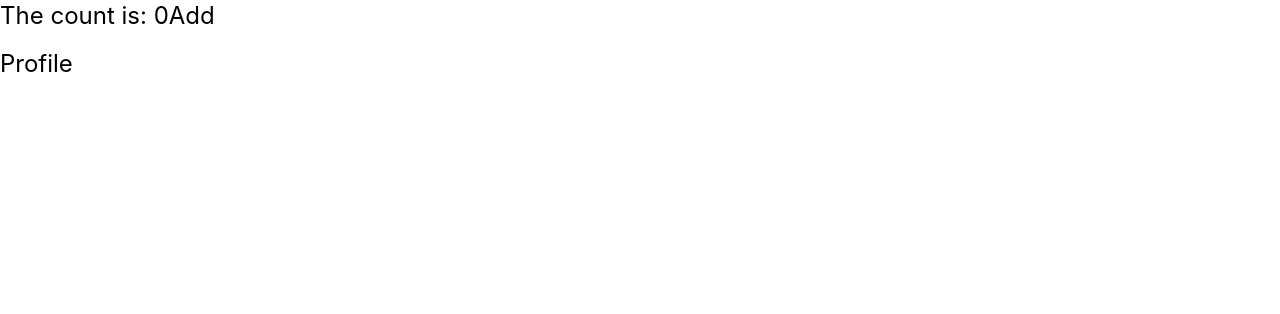
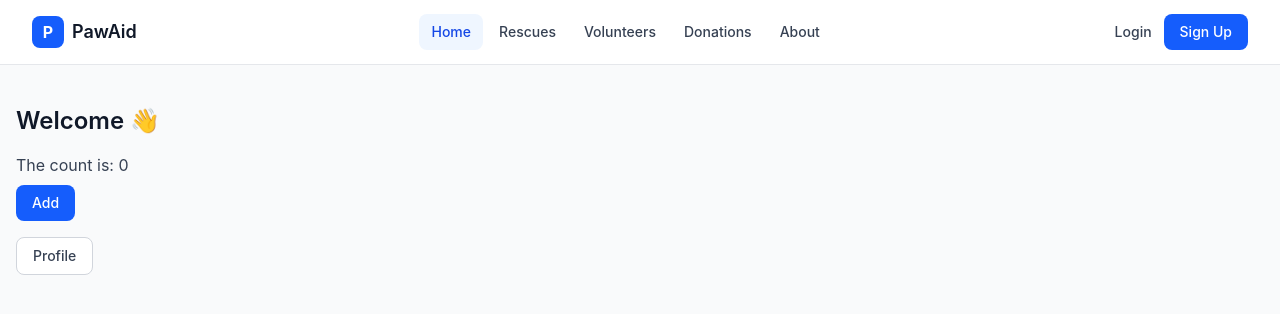
Before and after one commit to Imraj-Rabbani/PawAid, a React app in the folder frontend/: page / in a window 1280 px wide. Shown: the top 314 px of the page. Built offline with nearby package versions, Linux system fonts and the light colour scheme; the HTML template or start-up script is replaced by a standard one.

Commit message:
Design the navbar

```diff
--- a/frontend/src/components/Navbar.jsx
+++ b/frontend/src/components/Navbar.jsx
@@ -0,0 +1,180 @@
+import { useState } from "react";
+import { useNavigate, useLocation } from "react-router-dom";
+
+export default function Navbar({ user: userProp }) {
+  const navigate = useNavigate();
+  const location = useLocation();
+  const [mobileOpen, setMobileOpen] = useState(false);
+
+
+  const user =
+    userProp || JSON.parse(localStorage.getItem("user") || "null");
+
+  const links = [
+    { label: "Home", path: "/" },
+    { label: "Rescues", path: "/rescues" },
+    { label: "Volunteers", path: "/volunteers" },
+    { label: "Donations", path: "/donations" },
+    { label: "About", path: "/about" },
+  ];
+
+  const isActive = (path) =>
+    path === "/" ? location.pathname === "/" : location.pathname.startsWith(path);
+
+  const goToProfile = () => {
+    if (!user) return navigate("/login");
+    navigate(`/profile/${user.id}`);
+  };
+
+  const handleLogout = () => {
+    localStorage.removeItem("user");
+    localStorage.removeItem("token");
+    navigate("/login");
+  };
+
+  return (
+    <nav className="sticky top-0 z-50 bg-white/90 backdrop-blur border-b border-gray-200">
+      <div className="max-w-7xl mx-auto px-4 sm:px-6 lg:px-8">
+        <div className="flex items-center justify-between h-16">
+          {/* ── Logo ── */}
+          <button
+            onClick={() => navigate("/")}
+            className="flex items-center gap-2 shrink-0"
+          >
+            <div className="w-8 h-8 rounded-lg bg-blue-600 flex items-center justify-center text-white font-bold">
+              P
+            </div>
+            <span className="font-semibold text-gray-900 text-lg hidden sm:block">
+              PawAid
+            </span>
+          </button>
+
+          {/* ── Desktop nav links ── */}
+          <div className="hidden md:flex items-center gap-1">
+            {links.map((link) => (
+              <button
+                key={link.path}
+                onClick={() => navigate(link.path)}
+                className={`px-3 py-2 text-sm font-medium rounded-lg transition ${
+                  isActive(link.path)
+                    ? "text-blue-700 bg-blue-50"
+                    : "text-gray-700 hover:text-blue-700 hover:bg-gray-50"
+                }`}
+              >
+                {link.label}
+              </button>
+            ))}
+          </div>
+
+          {/* ── Right side: user / auth ── */}
+          <div className="flex items-center gap-3">
+            {user ? (
+              <>
+                {/* Avatar button */}
+                <button
+                  onClick={goToProfile}
+                  className="flex items-center gap-2 rounded-full hover:bg-gray-100 p-1 pr-3 transition"
+                >
+                  <img
+                    src={user.profilePictureUrl || "/default-avatar.png"}
+                    alt={user.name}
+                    className="w-8 h-8 rounded-full object-cover ring-2 ring-gray-100"
+                  />
+                  <span className="hidden sm:block text-sm font-medium text-gray-700">
+                    {user.name?.split(" ")[0]}
+                  </span>
+                </button>
+
+                {/* Logout (desktop only) */}
+                <button
+                  onClick={handleLogout}
+                  className="hidden md:block text-sm text-gray-500 hover:text-red-600 transition"
+                >
+                  Logout
+                </button>
+              </>
+            ) : (
+              <>
+                <button
+                  onClick={() => navigate("/login")}
+                  className="text-sm font-medium text-gray-700 hover:text-blue-700"
+                >
+                  Login
+                </button>
+                <button
+                  onClick={() => navigate("/register")}
+                  className="text-sm font-medium text-white bg-blue-600 hover:bg-blue-700 px-4 py-2 rounded-lg transition"
+                >
+                  Sign Up
+                </button>
+              </>
+            )}
+
+            {/* Mobile menu toggle */}
+            <button
+              onClick={() => setMobileOpen((v) => !v)}
+              className="md:hidden p-2 rounded-lg hover:bg-gray-100"
+              aria-label="Toggle menu"
+            >
+              <svg
+                className="w-6 h-6 text-gray-700"
+                fill="none"
+                stroke="currentColor"
+                viewBox="0 0 24 24"
+              >
+                {mobileOpen ? (
+                  <path
+                    strokeLinecap="round"
+                    strokeLinejoin="round"
+                    strokeWidth={2}
+                    d="M6 18L18 6M6 6l12 12"
+                  />
+                ) : (
+                  <path
+                    strokeLinecap="round"
+                    strokeLinejoin="round"
+                    strokeWidth={2}
+                    d="M4 6h16M4 12h16M4 18h16"
+                  />
+                )}
+              </svg>
+            </button>
+          </div>
+        </div>
+      </div>
+
+      {/* ── Mobile dropdown ── */}
+      {mobileOpen && (
+        <div className="md:hidden border-t border-gray-200 bg-white">
+          <div className="px-4 py-3 flex flex-col gap-1">
+            {links.map((link) => (
+              <button
+                key={link.path}
+                onClick={() => {
+                  navigate(link.path);
+                  setMobileOpen(false);
+                }}
+                className={`text-left px-3 py-2 text-sm font-medium rounded-lg transition ${
+                  isActive(link.path)
+                    ? "text-blue-700 bg-blue-50"
+                    : "text-gray-700 hover:bg-gray-50"
+                }`}
+              >
+                {link.label}
+              </button>
+            ))}
+
+            {user && (
+              <button
+                onClick={handleLogout}
+                className="text-left px-3 py-2 text-sm font-medium text-red-600 hover:bg-red-50 rounded-lg"
+              >
+                Logout
+              </button>
+            )}
+          </div>
+        </div>
+      )}
+    </nav>
+  );
+}
--- a/frontend/src/pages/Homepage.jsx
+++ b/frontend/src/pages/Homepage.jsx
@@ -1,5 +1,6 @@
 import { useState } from "react";
 import { useNavigate } from "react-router-dom";
+import Navbar from "../components/Navbar";
 
 export default function Homepage() {
   const [count, setCount] = useState(0);
@@ -13,13 +14,31 @@ export default function Homepage() {
   };
 
   return (
-        <div className="text-2xl">
-            The count is: {count}
-            <button onClick={() => setCount(count + 1)}>Add</button>
+    <div className="min-h-screen bg-gray-50">
+      <Navbar />
 
-            <div style={{ marginTop: 16 }}>
-                <button onClick={goToProfile}>Profile</button>
+      <main className="max-w-7xl mx-auto px-4 py-10">
+        <h1 className="text-2xl font-semibold text-gray-900">
+          Welcome{user ? `, ${user.name}` : ""} 👋
+        </h1>
+
+        <p className="mt-4 text-gray-700">The count is: {count}</p>
+        <button
+          onClick={() => setCount(count + 1)}
+          className="mt-2 px-4 py-2 text-sm font-medium text-white bg-blue-600 rounded-lg hover:bg-blue-700"
+        >
+          Add
+        </button>
+
+        <div className="mt-4">
+          <button
+            onClick={goToProfile}
+            className="px-4 py-2 text-sm font-medium text-gray-700 bg-white border border-gray-300 rounded-lg hover:bg-gray-50"
+          >
+            Profile
+          </button>
         </div>
+      </main>
     </div>
   );
 }
--- a/frontend/src/pages/ProfilePage.jsx
+++ b/frontend/src/pages/ProfilePage.jsx
@@ -5,6 +5,8 @@ import Sidebar from "../components/profile/Sidebar";
 import ProfileTab from "../components/profile/ProfileTab";
 import DonationsTab from "../components/profile/DonationsTab";
 import EmptyTab from "../components/profile/EmptyTab";
+import Navbar from "../components/Navbar";
+
 
 const TABS = ["Profile", "Donations", "Rescues", "Address", "Orders"];
 
@@ -74,6 +76,8 @@ export default function ProfilePage() {
 
   return (
     <div className="min-h-screen bg-gray-50">
+      <Navbar />
+      <div className="min-h-screen bg-gray-50">
         <div className="max-w-7xl mx-auto px-4 py-8">
           <div className="flex flex-col md:flex-row gap-6">
             {/* LEFT 30% */}
@@ -104,5 +108,6 @@ export default function ProfilePage() {
           </div>
         </div>
       </div>
+    </div>
   );
 }
```
Lines whose indentation alone changed are shown as unchanged.
